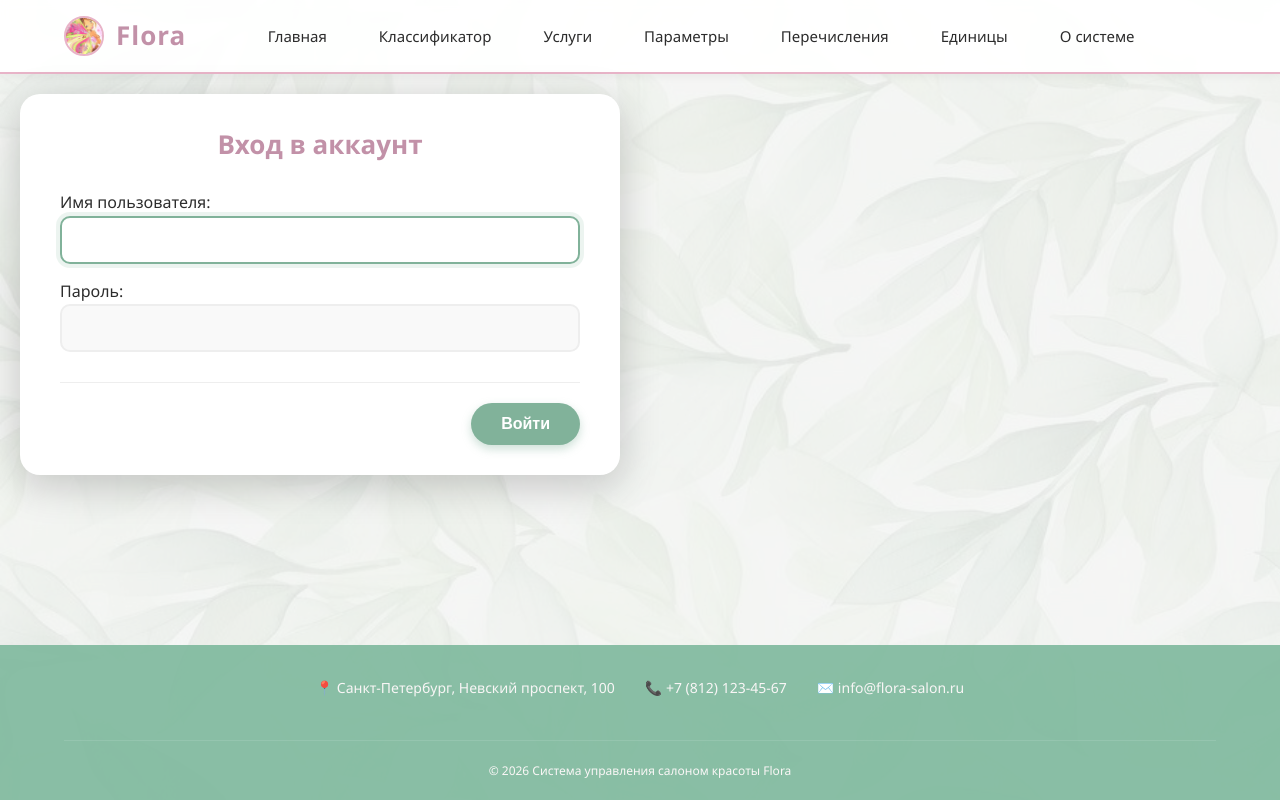
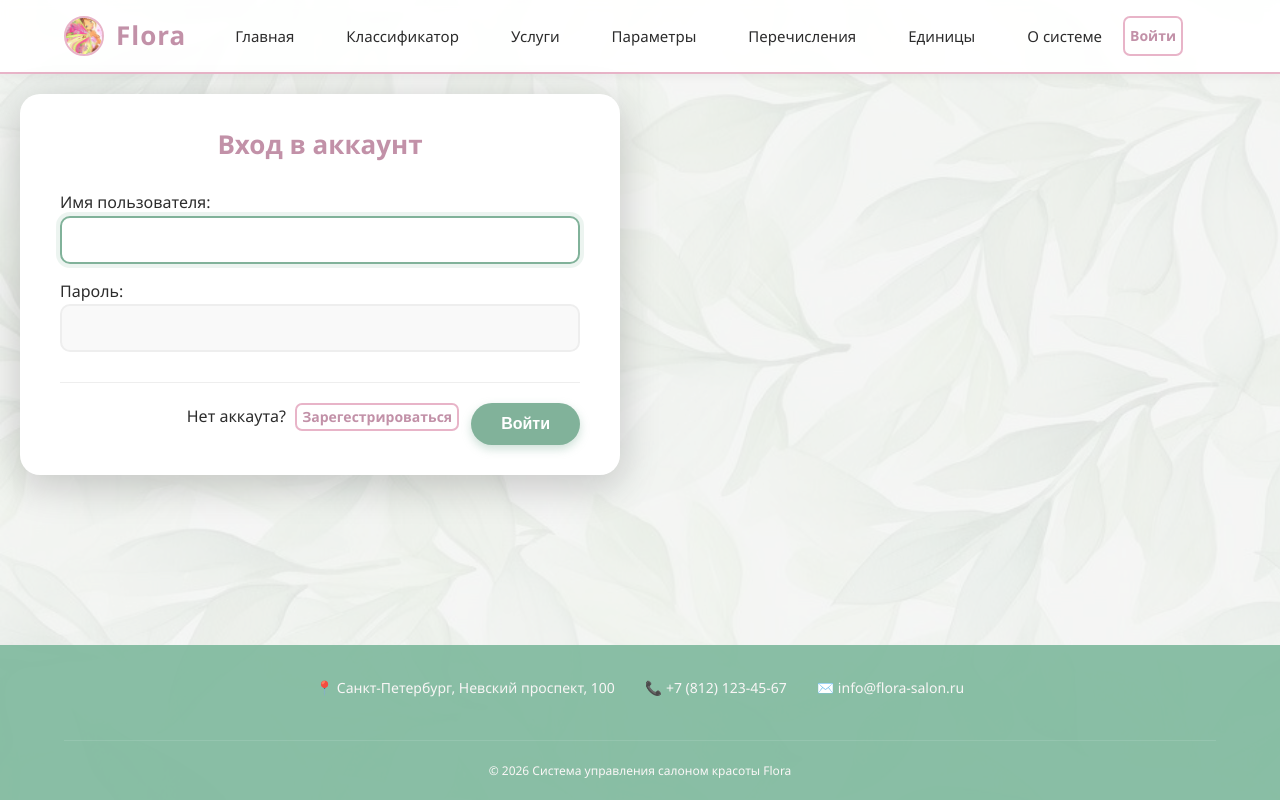
Before and after one commit to juuxi/beauty_salon, a Django app: page /login/ in a window 1280 px wide. Run offline with Django 5.2, Linux system fonts and the light colour scheme.

Commit message:
provide auth links + beautify them

```diff
--- a/beauty_salon/templates/includes/header.html
+++ b/beauty_salon/templates/includes/header.html
@@ -23,8 +23,10 @@
                 <span>{{ request.user.username }}</span>
                 <form action="{% url 'pages:logout' %}" method="post">
                     {% csrf_token %}
-                    <button type="submit">{% include 'includes/svg/leave.html' %} Выйти</button>
+                    <button class="btn-link btn--beauty" type="submit">{% include 'includes/svg/leave.html' %} Выйти</button>
                 </form>
+                {% else %}
+                <a class="btn-link btn--beauty" href="{% url 'pages:login' %}">Войти</a>
                 {% endif %}
             </nav>
         </div>
--- a/beauty_salon/templates/registration/login.html
+++ b/beauty_salon/templates/registration/login.html
@@ -29,6 +29,7 @@
             {% endif %}
 
             <div class="form-actions">
+                <span>Нет аккаута? <a class="btn-link btn--beauty" href="{% url 'pages:register' %}">Зарегестрироваться</a></span>
                 <button type="submit" class="btn btn-save">Войти</button>
             </div>
         </form>
```
